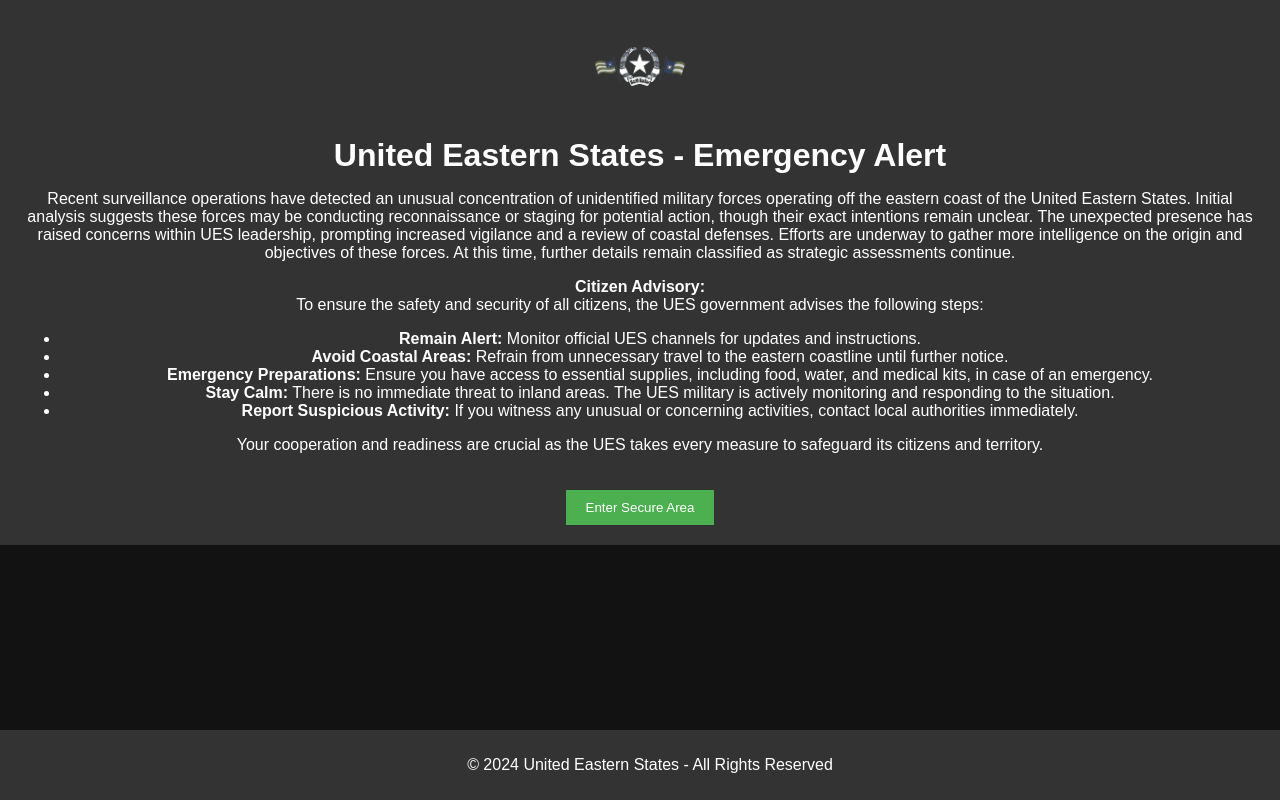
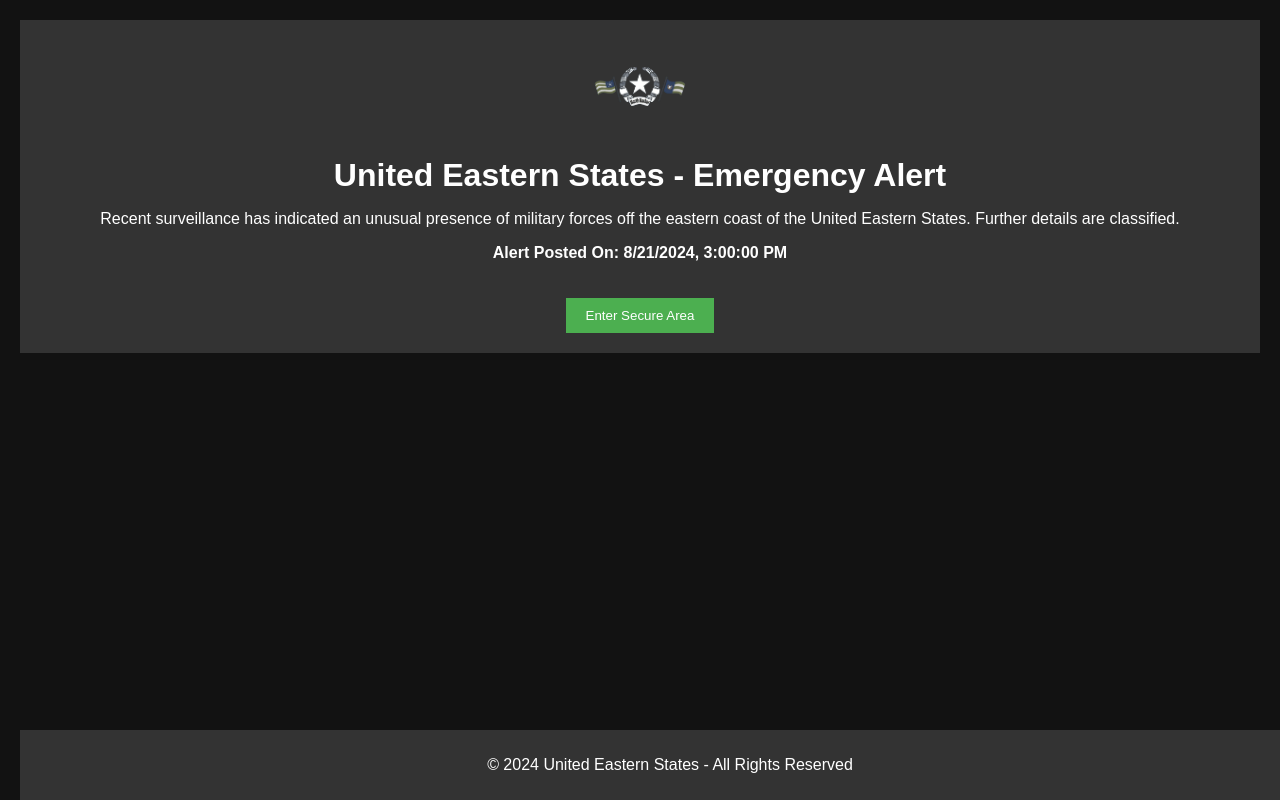
Before and after one commit to UES-GOV/ues.gov, a plain HTML site: page index.html in a window 1280 px wide. Drawn offline with Linux system fonts and the light colour scheme.

Commit message:
Update index.html

```diff
--- a/index.html
+++ b/index.html
@@ -9,7 +9,7 @@
             font-family: Arial, sans-serif;
             background-color: #121212;
             color: white;
-            margin: 0;
+            margin: 20px; /* Added margin to keep content away from borders */
             padding: 0;
         }
         header {
@@ -53,23 +53,10 @@
     <header>
         <img id="ues-logo" src="North_Harbor__1_-removebg-preview.png" alt="UES Logo">
         <h1>United Eastern States - Emergency Alert</h1>
-        <p>
-            Recent surveillance operations have detected an unusual concentration of unidentified military forces operating off the eastern coast of the United Eastern States.
-            Initial analysis suggests these forces may be conducting reconnaissance or staging for potential action, though their exact intentions remain unclear. The unexpected presence has raised concerns within UES leadership, prompting increased vigilance and a review of coastal defenses.
-            Efforts are underway to gather more intelligence on the origin and objectives of these forces. At this time, further details remain classified as strategic assessments continue.
-        </p>
-        <p>
-            <strong>Citizen Advisory:</strong><br>
-            To ensure the safety and security of all citizens, the UES government advises the following steps:
-            <ul>
-                <li><strong>Remain Alert:</strong> Monitor official UES channels for updates and instructions.</li>
-                <li><strong>Avoid Coastal Areas:</strong> Refrain from unnecessary travel to the eastern coastline until further notice.</li>
-                <li><strong>Emergency Preparations:</strong> Ensure you have access to essential supplies, including food, water, and medical kits, in case of an emergency.</li>
-                <li><strong>Stay Calm:</strong> There is no immediate threat to inland areas. The UES military is actively monitoring and responding to the situation.</li>
-                <li><strong>Report Suspicious Activity:</strong> If you witness any unusual or concerning activities, contact local authorities immediately.</li>
-            </ul>
-            Your cooperation and readiness are crucial as the UES takes every measure to safeguard its citizens and territory.
-        </p>
+        <p>Recent surveillance has indicated an unusual presence of military forces off the eastern coast of the United Eastern States. Further details are classified.</p>
+
+        <p><strong>Alert Posted On: <span id="timestamp"></span></strong></p> <!-- Timestamp here -->
+
         <button class="button" onclick="showPasswordPrompt()">Enter Secure Area</button>
     </header>
 
@@ -92,6 +79,13 @@
                 alert("Incorrect password. Access denied.");
             }
         }
+
+        // Set a manually specified earlier timestamp to fit UES lore
+        window.onload = function() {
+            var alertDate = new Date('2024-08-21T15:00:00'); // Adjust this to the specific date/time you'd like
+            var dateString = alertDate.toLocaleString(); // Formats date and time
+            document.getElementById("timestamp").innerText = dateString; // Insert timestamp into the HTML
+        };
     </script>
 </body>
 </html>
```
